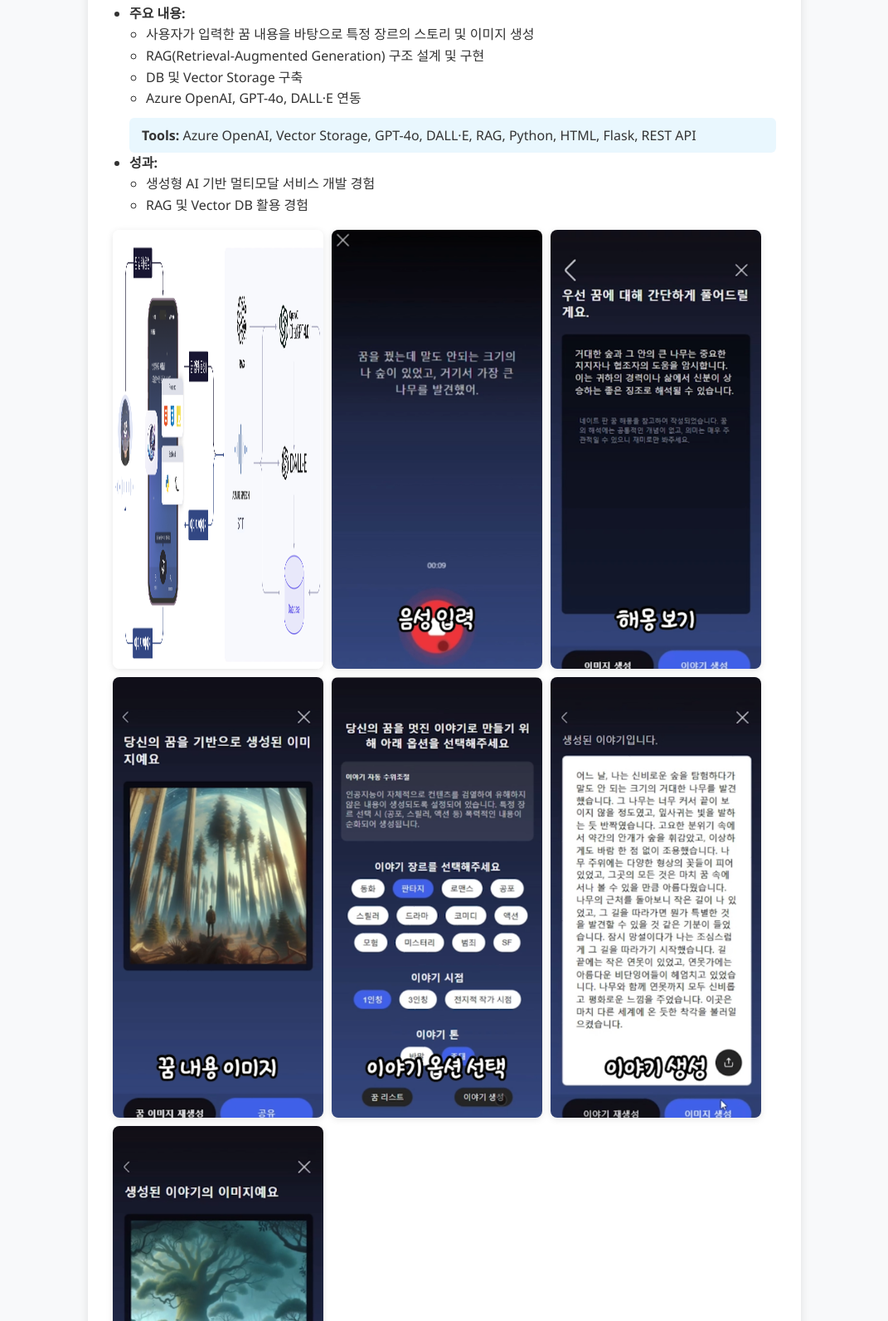
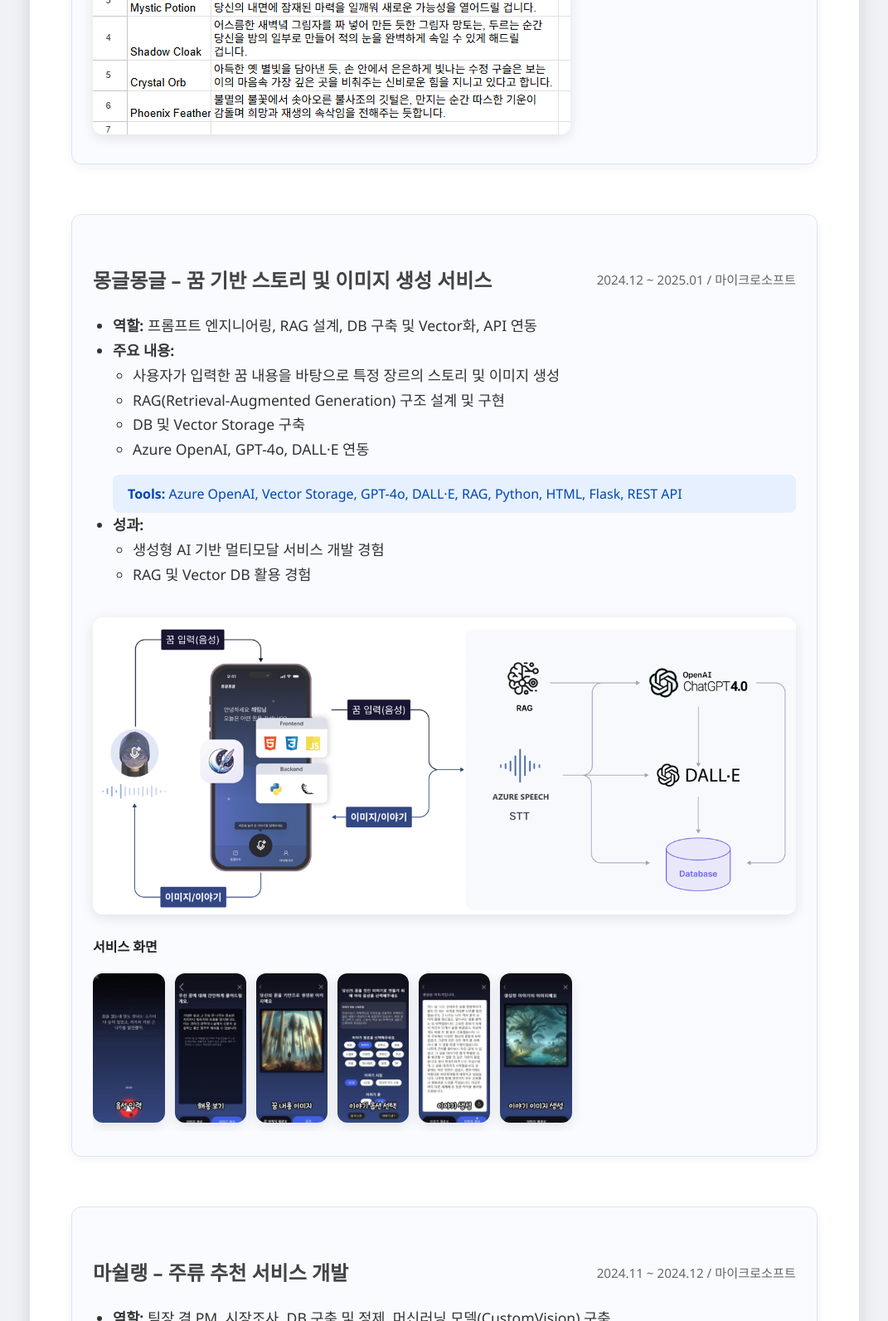
Before and after one commit to amyhong0/pf, a plain HTML site: page index.html in a window 1280 px wide. Shown: the part 1208-2800 px from the top of the page at 83% size, without its empty margins (104-1175 px from the left). Drawn offline with Linux system fonts and the light colour scheme.

Commit message:
Changed style

```diff
--- a/index.html
+++ b/index.html
@@ -9,85 +9,135 @@
       font-family: 'Segoe UI', 'Malgun Gothic', sans-serif;
       margin: 0;
       padding: 0;
-      background: #f8f9fa;
+      background: #f0f2f5;
+      color: #222;
+    }
+    .container {
+      max-width: 900px;
+      margin: 50px auto;
+      padding: 40px 50px;
+      background: #fff;
+      border-radius: 16px;
+      box-shadow: 0 8px 24px rgba(0,0,0,0.12);
+      border: 1px solid #e1e4e8;
+    }
+    h1 {
+      color: #0052cc;
+      margin-bottom: 40px;
+      border-bottom: 3px solid #0052cc;
+      padding-bottom: 12px;
+      font-weight: 700;
+      font-size: 2.8rem;
+    }
+    h2 {
+      color: #0052cc;
+      margin-top: 50px;
+      padding-bottom: 10px;
+      border-bottom: 2px solid #cce0ff;
+      font-weight: 600;
+      font-size: 2rem;
+    }
+    h3 {
+      color: #444;
+      margin-top: 30px;
+      font-size: 1.5rem;
+      font-weight: 600;
+    }
+    p, li {
+      line-height: 1.7;
+      font-size: 1.1rem;
       color: #333;
     }
-    .container {
-      max-width: 800px;
-      margin: 40px auto;
-      padding: 30px;
-      background: #fff;
-      border-radius: 12px;
-      box-shadow: 0 4px 12px rgba(0,0,0,0.1);
-    }
-    h1 {
-      color: #0066cc;
-      margin-bottom: 30px;
-      border-bottom: 2px solid #0066cc;
-      padding-bottom: 10px;
-    }
-    h2 {
-      color: #0066cc;
-      margin-top: 30px;
-      padding-bottom: 5px;
-    }
-    h3 {
-      color: #555;
-      margin-top: 25px;
-      font-size: 1.3em;
-    }
-    p, li {
-      line-height: 1.6;
-    }
     ul {
-      padding-left: 20px;
+      padding-left: 24px;
     }
     .project {
-      margin-bottom: 40px;
+      margin-bottom: 60px;
+      padding: 30px 25px;
+      background: #f9fbff;
+      border-radius: 12px;
+      border: 1px solid #dbe4f7;
+      box-shadow: 0 4px 12px rgba(0,0,0,0.05);
+      transition: box-shadow 0.3s ease;
+    }
+    .project:hover {
+      box-shadow: 0 8px 24px rgba(0,0,0,0.15);
     }
     .project h3 {
       display: flex;
       justify-content: space-between;
       align-items: center;
+      font-weight: 700;
     }
     .project-meta {
-      font-size: 0.9em;
-      color: #777;
+      font-size: 0.95rem;
+      color: #666;
+      font-weight: 500;
     }
     .tools {
-      background: #e9f7fe;
-      padding: 10px 15px;
-      border-radius: 6px;
-      margin-top: 10px;
+      background: #e6f0ff;
+      padding: 12px 18px;
+      border-radius: 8px;
+      margin-top: 15px;
+      font-weight: 500;
+      color: #0047b3;
+      font-size: 1rem;
     }
     .contact {
-      margin-top: 40px;
-      padding-top: 20px;
-      border-top: 1px solid #ddd;
+      margin-top: 60px;
+      padding-top: 25px;
+      border-top: 2px solid #cce0ff;
     }
     .contact a {
-      color: #0066cc;
+      color: #0052cc;
       text-decoration: none;
+      font-weight: 600;
     }
     .contact a:hover {
       text-decoration: underline;
     }
     .project-image {
       max-width: 100%;
-      margin-top: 15px;
-      border-radius: 8px;
-      box-shadow: 0 2px 8px rgba(0,0,0,0.1);
+      margin-top: 20px;
+      border-radius: 12px;
+      box-shadow: 0 4px 16px rgba(0,0,0,0.1);
+      transition: transform 0.3s ease;
     }
-    .image-gallery {
+    .project-image:hover {
+      transform: scale(1.03);
+    }
+    .image-gallery-horizontal {
+      margin-top: 20px;
       display: flex;
-      flex-wrap: wrap;
-      gap: 10px;
-      margin-top: 15px;
+      flex-wrap: nowrap;
+      overflow-x: auto;
+      gap: 12px;
+      padding-bottom: 10px;
     }
-    .image-gallery img {
-      width: calc(33% - 10px);
-      border-radius: 8px;
-      box-shadow: 0 2px 8px rgba(0,0,0,0.1);
+    .image-gallery-horizontal img {
+      height: 180px;
+      border-radius: 12px;
+      box-shadow: 0 4px 16px rgba(0,0,0,0.1);
+      flex-shrink: 0;
+      transition: transform 0.3s ease;
+    }
+    .image-gallery-horizontal img:hover {
+      transform: scale(1.05);
+    }
+    .image-gallery-vertical {
+      margin-top: 20px;
+      display: flex;
+      flex-direction: column;
+      gap: 16px;
+    }
+    .image-gallery-vertical img {
+      width: 100%;
+      border-radius: 12px;
+      box-shadow: 0 4px 16px rgba(0,0,0,0.1);
+      transition: transform 0.3s ease;
+    }
+    .image-gallery-vertical img:hover {
+      transform: scale(1.03);
     }
   </style>
 </head>
@@ -109,7 +159,7 @@
     <!-- 1. 게임 아이템 설명 자동화 프로젝트 -->
     <div class="project">
       <h3>
-        1. 게임 아이템 설명 자동화 프로젝트
+        게임 아이템 설명 자동화 프로젝트
         <span class="project-meta">2025.05</span>
       </h3>
       <ul>
@@ -138,7 +188,7 @@
     <!-- 2. 몽글몽글 – 꿈 기반 스토리 및 이미지 생성 서비스 -->
     <div class="project">
       <h3>
-        2. 몽글몽글 – 꿈 기반 스토리 및 이미지 생성 서비스
+        몽글몽글 – 꿈 기반 스토리 및 이미지 생성 서비스
         <span class="project-meta">2024.12 ~ 2025.01 / 마이크로소프트</span>
       </h3>
       <ul>
@@ -161,8 +211,9 @@
           </ul>
         </li>
       </ul>
-      <div class="image-gallery">
-        <img src="몽글몽글_architecture.png" alt="몽글몽글 아키텍처" />
+      <img src="몽글몽글_architecture.png" alt="몽글몽글 아키텍처" class="project-image" />
+      <h4>서비스 화면</h4>
+      <div class="image-gallery-horizontal">
         <img src="몽글몽글_result1.png" alt="몽글몽글 서비스 화면 1" />
         <img src="몽글몽글_result2.png" alt="몽글몽글 서비스 화면 2" />
         <img src="몽글몽글_result3.png" alt="몽글몽글 서비스 화면 3" />
@@ -175,7 +226,7 @@
     <!-- 3. 마쉴랭 – 주류 추천 서비스 개발 -->
     <div class="project">
       <h3>
-        3. 마쉴랭 – 주류 추천 서비스 개발
+        마쉴랭 – 주류 추천 서비스 개발
         <span class="project-meta">2024.11 ~ 2024.12 / 마이크로소프트</span>
       </h3>
       <ul>
@@ -197,7 +248,7 @@
           </ul>
         </li>
       </ul>
-      <div class="image-gallery">
+      <div class="image-gallery-vertical">
         <img src="마쉴랭_architecture.png" alt="마쉴랭 아키텍처" />
         <img src="마쉴랭_cv_eval.png" alt="마쉴랭 Custom Vision 평가" />
         <img src="마쉴랭_result.png" alt="마쉴랭 결과" />
```
